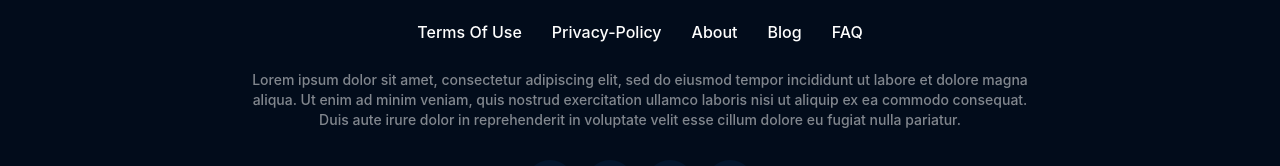
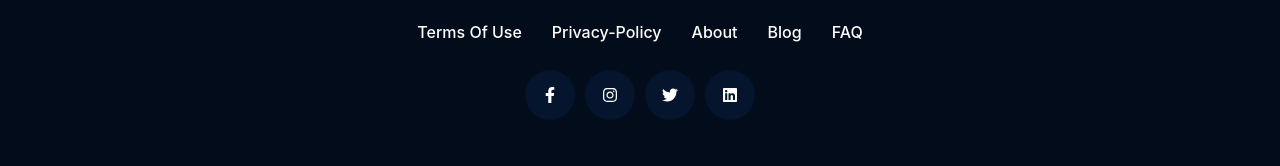
Before and after one commit to akhilworks2001/MovieFacts, a React (Vite) app: page / in a window 1280 px wide. Shown: the part 1148-1314 px from the top of the page. Built offline with nearby package versions, Linux system fonts and the light colour scheme; no server answers.

Commit message:
Update Footer.jsx

```diff
--- a/src/components/footer/Footer.jsx
+++ b/src/components/footer/Footer.jsx
@@ -21,14 +21,6 @@ const Footer = () => {
                     <li className="menuItem">Blog</li>
                     <li className="menuItem">FAQ</li>
                 </ul>
-                <div className="infoText">
-                    Lorem ipsum dolor sit amet, consectetur adipiscing elit, sed
-                    do eiusmod tempor incididunt ut labore et dolore magna
-                    aliqua. Ut enim ad minim veniam, quis nostrud exercitation
-                    ullamco laboris nisi ut aliquip ex ea commodo consequat.
-                    Duis aute irure dolor in reprehenderit in voluptate velit
-                    esse cillum dolore eu fugiat nulla pariatur.
-                </div>
                 <div className="socialIcons">
                     <span className="icon">
                         <FaFacebookF />
```
